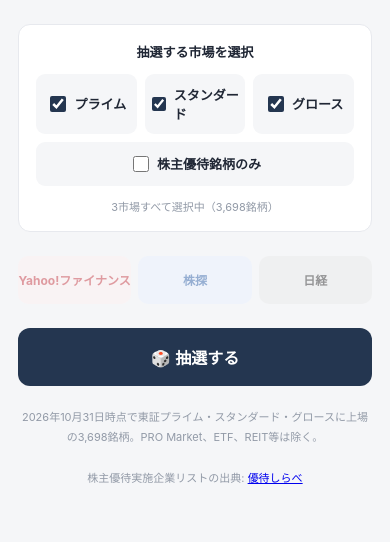
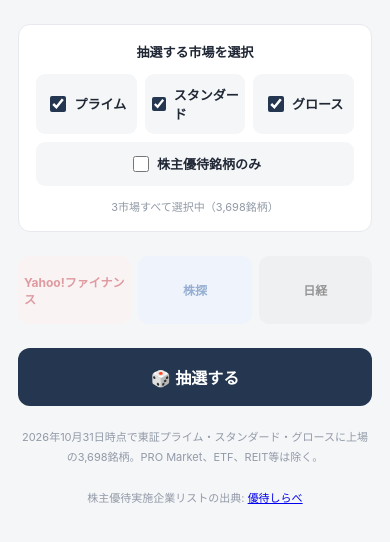
Before and after one commit to siriagari/stock-random-generator, a plain HTML site: page index.html in a window 390 px wide. Shown: the part 346-888 px from the top of the page. Drawn offline with Linux system fonts and the light colour scheme.

Commit message:
Enhance external site button styles
Increase the minimum height and padding for external site buttons.

```diff
--- a/index.html
+++ b/index.html
@@ -171,6 +171,12 @@ h1{
 .google{background:#e8f0fe;color:#1a73e8;}
 .search-links a[hidden]{display:none;}
 
+/* 下段の外部サイトボタンを大きくする */
+.site-links:not(.search-links) a{
+  min-height:76px;
+  padding:12px 6px;
+}
+
 /* 抽選ボタン */
 
 button{
@@ -227,6 +233,10 @@ button:disabled{
   .site-links a{
     font-size:12px;
     min-height:48px;
+  }
+
+  .site-links:not(.search-links) a{
+    min-height:68px;
   }
 
   .info{
```
